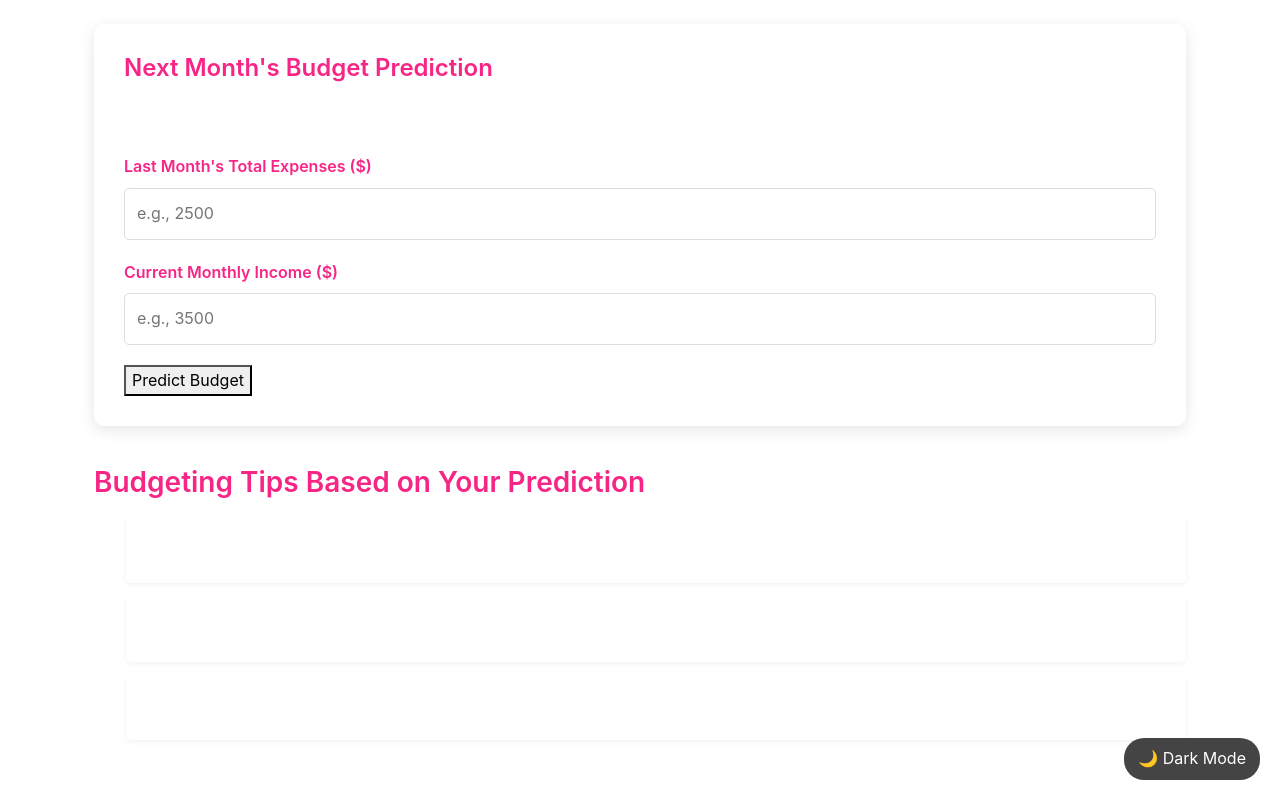
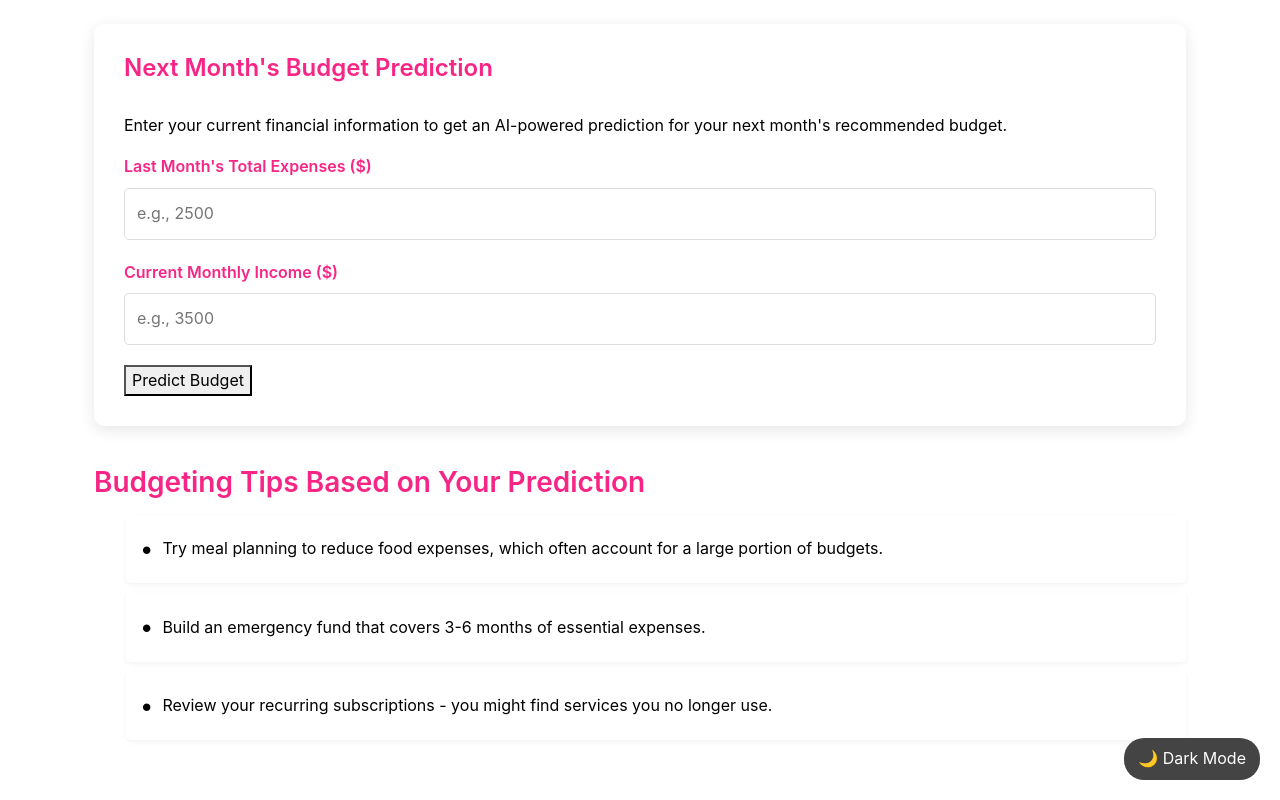
Before and after one commit to KaranGoswami5254/AI-PBL, a Flask app: page /budget-prediction in a window 1280 px wide. Run offline with Flask 3, Linux system fonts and the light colour scheme; parts of the project's set-up code (start-up, migrations or seed data) failed here and were passed over.

Commit message:
Update base.html

```diff
--- a/templates/base.html
+++ b/templates/base.html
@@ -13,7 +13,7 @@
     /* Theme color variables */
     :root {
       --bg-color: #ffffff;
-      --text-color: white;
+      --text-color: black;
       --card-bg: #f5f5f5;
     }
 
```
